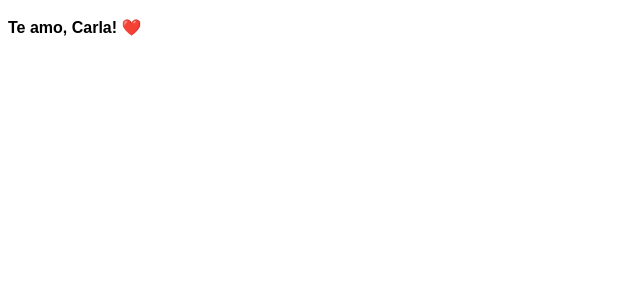
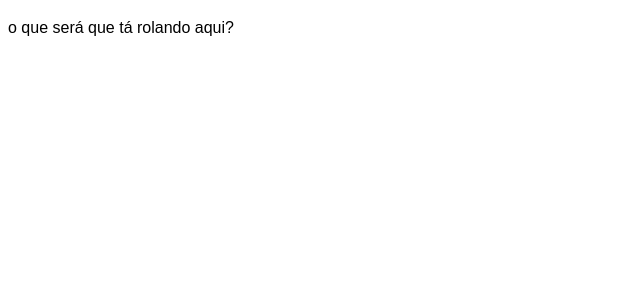
Before and after one commit to lorenasg1/clone-tabnews, a Next.js app: page / in a window 1280 px wide. Shown: the top 300 px of the page, without its empty margins (0-640 px from the left). Built offline with nearby package versions, Linux system fonts and the light colour scheme.

Commit message:
mudando a frase de novo

```diff
--- a/pages/index.js
+++ b/pages/index.js
@@ -1,7 +1,7 @@
 export default function Home() {
   return (
     <main style={{ fontFamily: 'sans-serif', lineHeight: 1.5 }}>
-      <p><strong>Te amo, Carla! ❤️</strong></p>
+      <p>o que será que tá rolando aqui?</p>
     </main>
   );
 }
```
